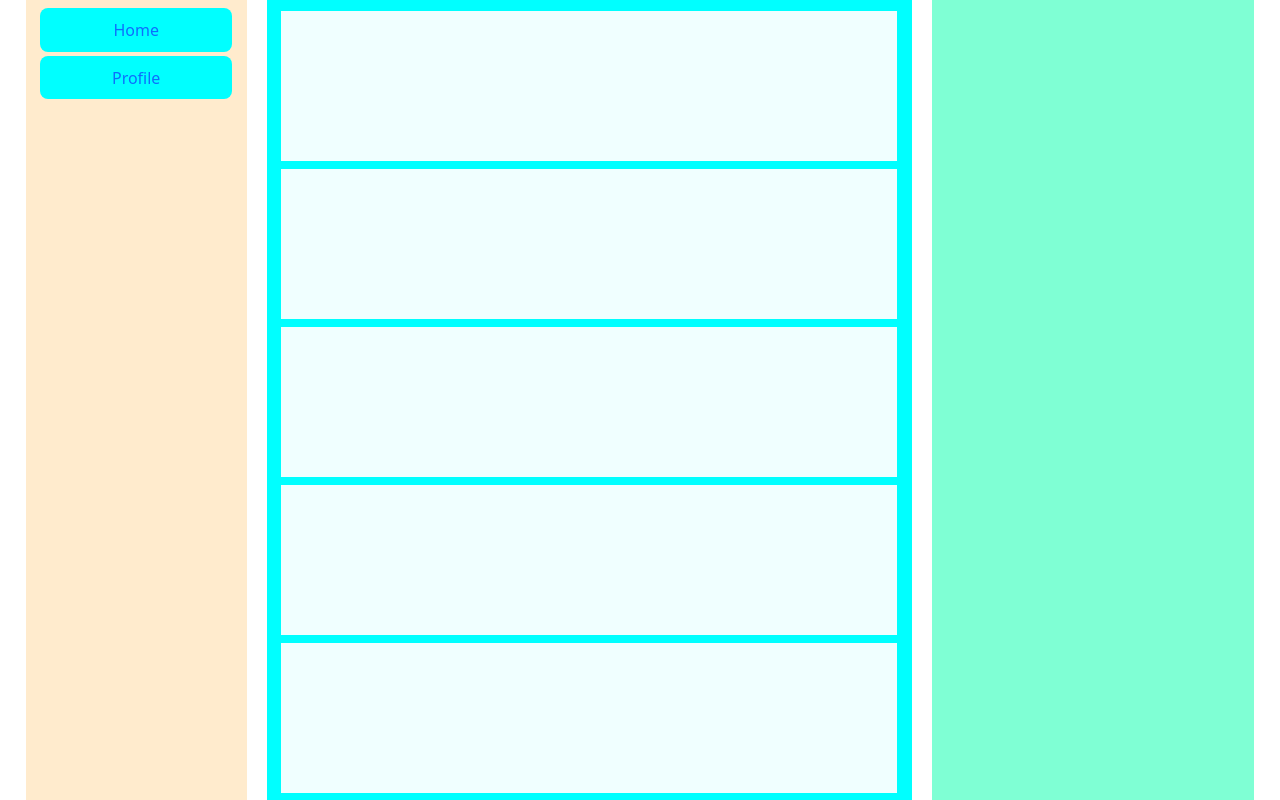
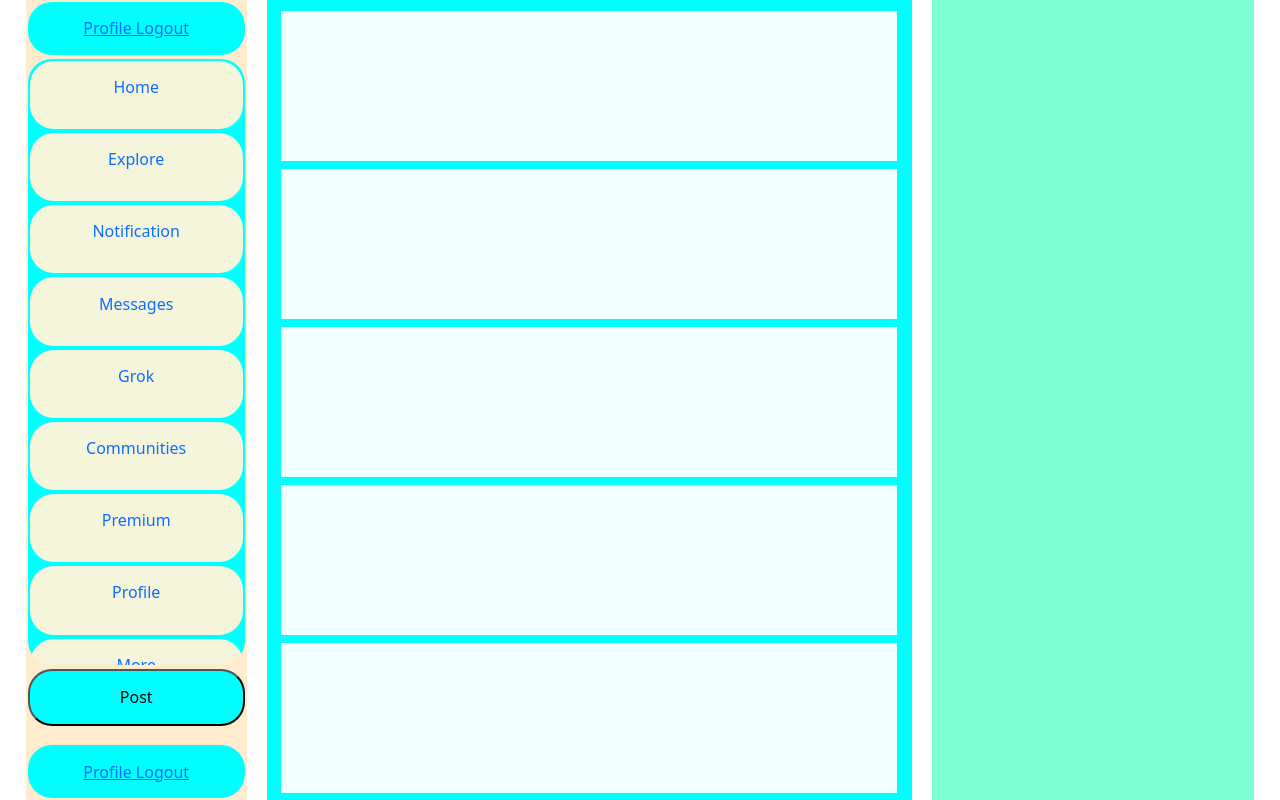
Before and after one commit to Mikun007/Twitter-Clone, a React (Vite) app: page / in a window 1280 px wide. Built offline with nearby package versions, Linux system fonts and the light colour scheme.

Commit message:
navbar foundation

```diff
--- a/components/NavBar.jsx
+++ b/components/NavBar.jsx
@@ -4,8 +4,26 @@ const Nav = () => {
     return (
         <>
             <nav>
-                <Link to="/">Home</Link>
-                <Link to="/Profile">Profile</Link>
+                <div>
+                    <Link to="/">Profile Logout</Link>
+                </div>
+                <div className="upperNav" style={{display: "flex", flexDirection: "column", overflowY: "scroll"}}>
+                    <Link to="/"><span><p className="textNav">Home</p></span></Link>
+                    <Link to="/"><span><p className="textNav">Explore</p></span></Link>
+                    <Link to="/"><span><p className="textNav">Notification</p></span></Link>
+                    <Link to="/"><span><p className="textNav">Messages</p></span></Link>
+                    <Link to="/"><span><p className="textNav">Grok</p></span></Link>
+                    <Link to="/"><span><p className="textNav">Communities</p></span></Link>
+                    <Link to="/"><span><p className="textNav">Premium</p></span></Link>
+                    <Link to="/Profile"><span><p className="textNav">Profile</p></span></Link>
+                    <Link to="/"><span><p className="textNav">More</p></span></Link>
+                </div>
+
+                <button>Post</button>
+                <div className="logout">
+                    <Link to="/">Profile Logout</Link>
+                </div>
+
             </nav>
         </>
      );
--- a/src/App.css
+++ b/src/App.css
@@ -8,7 +8,7 @@
   height: 100%;
   padding: 0.5% 1%;
   gap: 20px;
-  overflow: scroll;
+  overflow-y: scroll;
 }
 
 #home > div {
@@ -30,16 +30,33 @@ nav{
   flex-direction: column;
   width: 18%;
   background-color: blanchedalmond;
-  padding: 0.5% 1%;
+  /* padding: 0.5% 1%; */
+  /* position: relative; */
 
 }
 
+.logout{
+ margin-top: 8%;
+
+}
+
+.upperNav > *{
+  background-color: beige;
+  margin: 2px;
+  text-decoration: none;
+  text-align: center;
+  padding: 6.5% 5%;
+  border-radius: 24px;
+}
+
 nav > * {
-
   background-color: aqua;
   margin: 2px;
   text-decoration: none;
   text-align: center;
-  padding: 5%;
-  border-radius: 8px;
+  padding: 6.5% 5%;
+  border-radius: 24px;
 }
+.upperNav{
+  padding: 0;
+}
```
